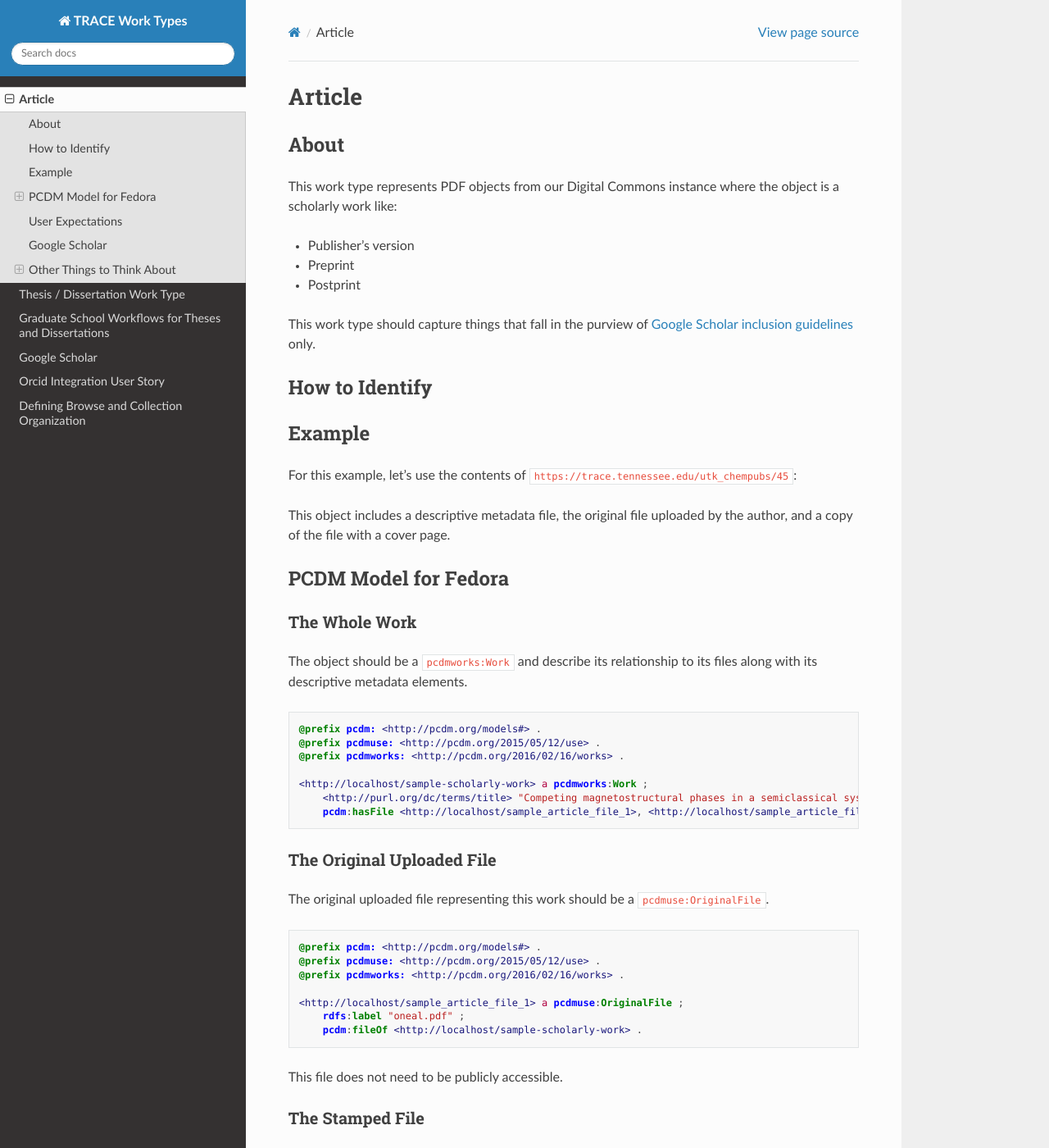
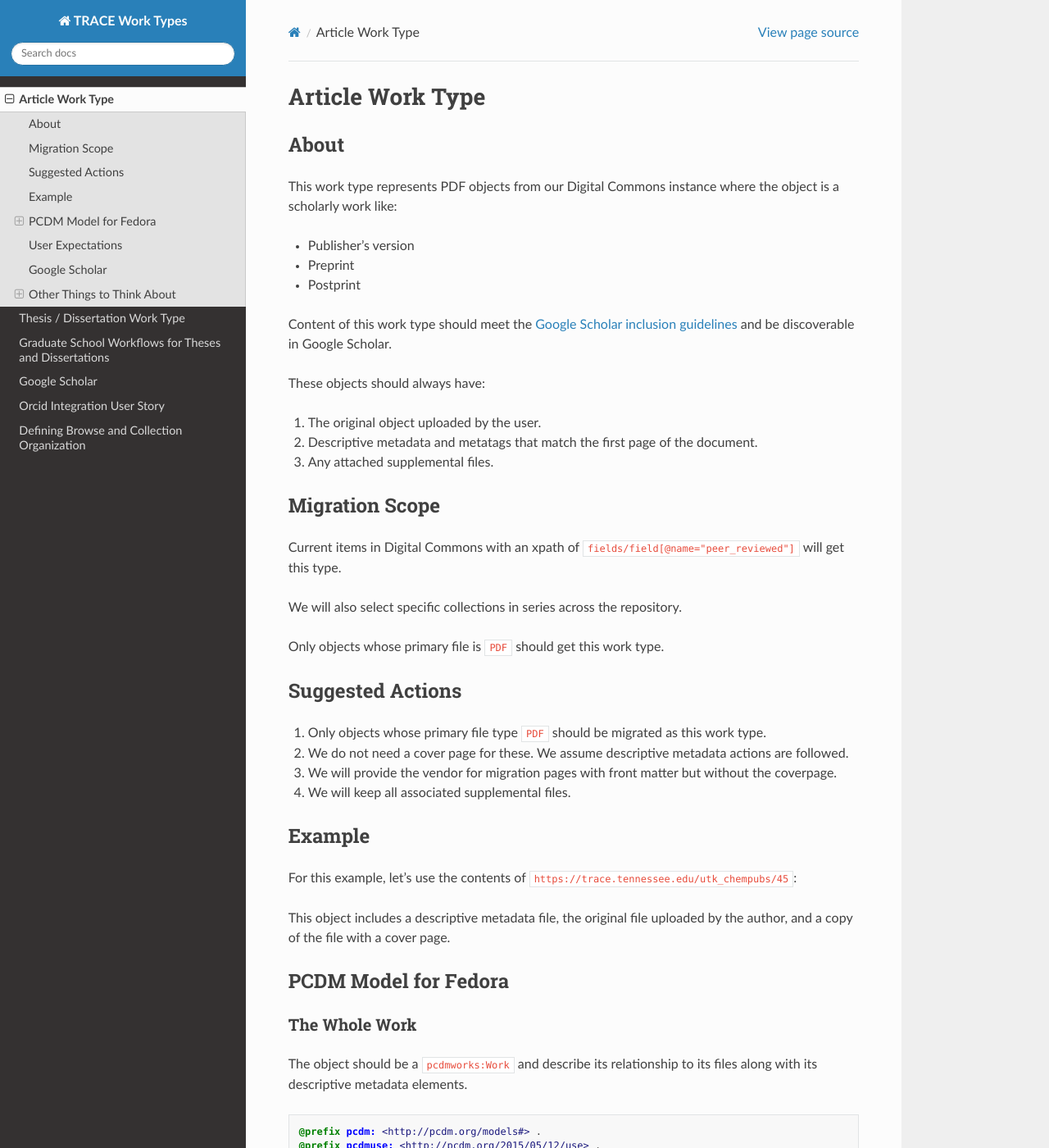
Before and after one commit to utkdigitalinitiatives/trace_work_types_planning, a Sphinx documentation site: the page built from docs/source/contents/article.rst, in a window 1280 px wide and 1400 px high. Shown: the whole window at 82% size. Built offline with Sphinx 7.4.7 and the Read the Docs theme 2.0.0, drawn with Linux system fonts in a browser that asks for light colours.

Commit message:
Update article.

```diff
--- a/docs/source/contents/article.rst
+++ b/docs/source/contents/article.rst
@@ -1,5 +1,5 @@
-Article
-=======
+Article Work Type
+=================
 
 About
 -----
@@ -10,11 +10,32 @@ This work type represents PDF objects from our Digital Commons instance where th
 * Preprint
 * Postprint
 
-This work type should capture things that fall in the purview of
-`Google Scholar inclusion guidelines <https://scholar.google.com/intl/en/scholar/inclusion.html>`_ only.
+Content of this work type should meet the
+`Google Scholar inclusion guidelines <https://scholar.google.com/intl/en/scholar/inclusion.html>`_ and be discoverable
+in Google Scholar.
 
-How to Identify
+These objects should always have:
+
+1. The original object uploaded by the user.
+2. Descriptive metadata and metatags that match the first page of the document.
+3. Any attached supplemental files.
+
+Migration Scope
 ---------------
+
+Current items in Digital Commons with an xpath of :code:`fields/field[@name="peer_reviewed"]` will get this type.
+
+We will also select specific collections in series across the repository.
+
+Only objects whose primary file is :code:`PDF` should get this work type.
+
+Suggested Actions
+-----------------
+
+1. Only objects whose primary file type :code:`PDF` should be migrated as this work type.
+2. We do not need a cover page for these.  We assume descriptive metadata actions are followed.
+3. We will provide the vendor for migration pages with front matter but without the coverpage.
+4. We will keep all associated supplemental files.
 
 Example
 -------
```
Also changed, not shown: docs/source/images/Article_view.png.
